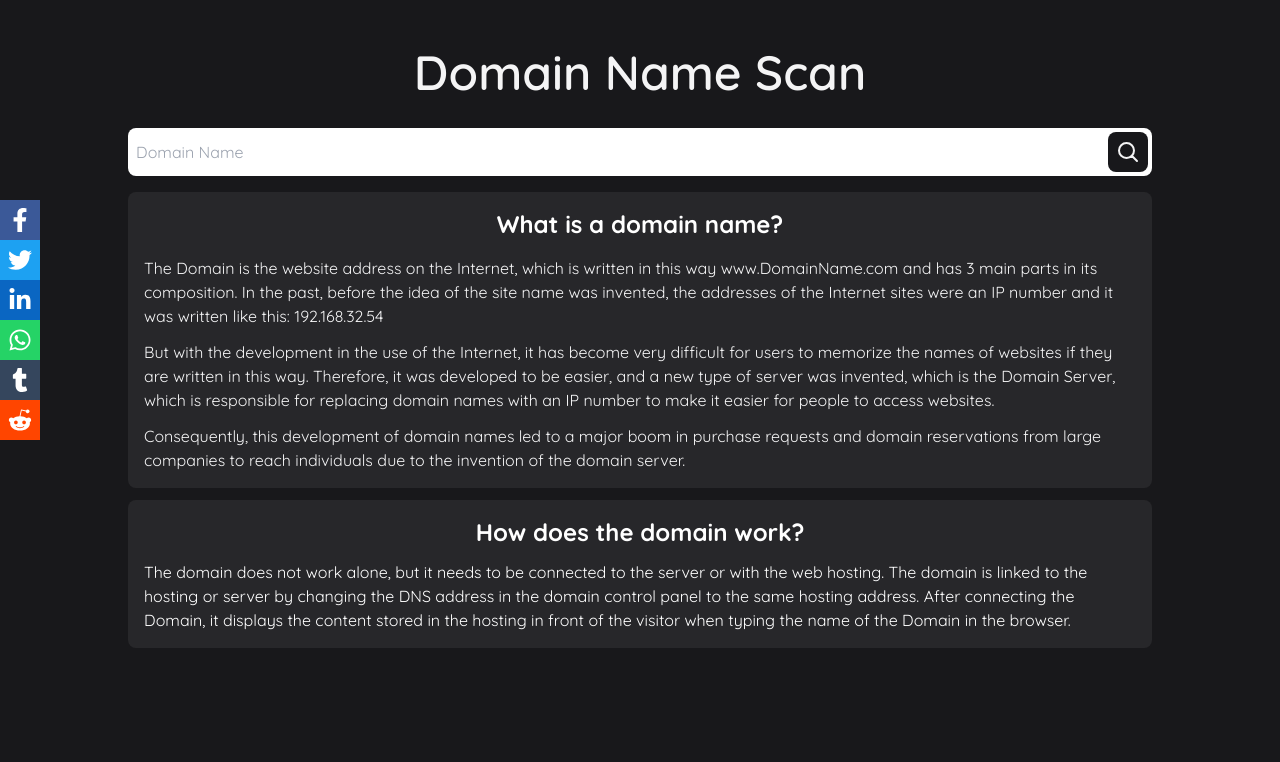
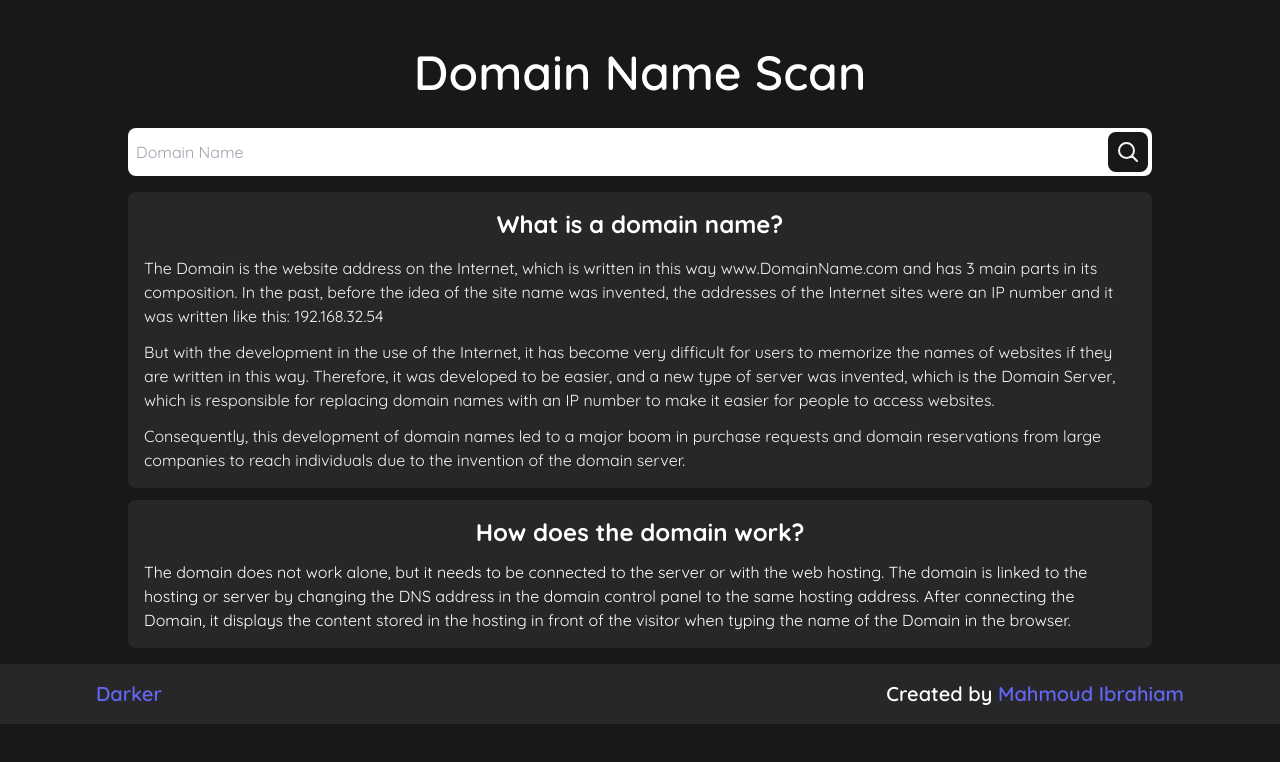
Before and after one commit to cmahmoud/domain-check, a Next.js app: page / in a window 1280 px wide. Shown: the top 762 px of the page. Built offline with nearby package versions, Linux system fonts and the light colour scheme.

Commit message:
Footer component

```diff
--- /dev/null
+++ b/components/Footer.js
@@ -0,0 +1,22 @@
+import Link from "next/link";
+import React from "react";
+
+export default function Footer() {
+    return (
+        <footer className="w-full bg-zinc-800 py-4">
+            <section className="container mx-auto px-4 md:px-24 flex items-center justify-between">
+                <Link href="https://darker.vercel.app/" target="_blank">
+                    <a className="font-semibold text-xl text-indigo-500">
+                        Darker
+                    </a>
+                </Link>
+                <span className="font-semibold text-xl">
+                    Created by{" "}
+                    <Link href="https://imahmoud.vercel.app/" target="_blank">
+                        <a className="text-indigo-500">Mahmoud Ibrahiam</a>
+                    </Link>
+                </span>
+            </section>
+        </footer>
+    );
+}
--- a/components/article.js
+++ b/components/article.js
@@ -3,7 +3,7 @@ import React from "react";
 
 export default function Article() {
     return (
-        <article className="mb-16 md:mb-4">
+        <article className="mb-4">
             <div className="flex flex-col gap-3 p-4 bg-zinc-800 rounded-lg mb-3">
                 <h2 className="text-center text-2xl mb-1 text-white font-bold">
                     What is a domain name?
--- a/components/icons/social.js
+++ /dev/null
@@ -1,44 +0,0 @@
-export const icons = [
-    {
-        title: "facebook",
-        color: "#3B5998",
-        viewBox: "0 0 320 512",
-        url: "https://www.facebook.com/sharer.php?u=https://domainscan.vercel.app/",
-        path: "M279.14 288l14.22-92.66h-88.91v-60.13c0-25.35 12.42-50.06 52.24-50.06h40.42V6.26S260.43 0 225.36 0c-73.22 0-121.08 44.38-121.08 124.72v70.62H22.89V288h81.39v224h100.17V288z",
-    },
-    {
-        title: "twitter",
-        color: "#1da1f2",
-        viewBox: "0 0 512 512",
-        url: "https://twitter.com/share?url=https://domainscan.vercel.app/&text=Domain+check+tool",
-        path: "M459.37 151.716c.325 4.548.325 9.097.325 13.645 0 138.72-105.583 298.558-298.558 298.558-59.452 0-114.68-17.219-161.137-47.106 8.447.974 16.568 1.299 25.34 1.299 49.055 0 94.213-16.568 130.274-44.832-46.132-.975-84.792-31.188-98.112-72.772 6.498.974 12.995 1.624 19.818 1.624 9.421 0 18.843-1.3 27.614-3.573-48.081-9.747-84.143-51.98-84.143-102.985v-1.299c13.969 7.797 30.214 12.67 47.431 13.319-28.264-18.843-46.781-51.005-46.781-87.391 0-19.492 5.197-37.36 14.294-52.954 51.655 63.675 129.3 105.258 216.365 109.807-1.624-7.797-2.599-15.918-2.599-24.04 0-57.828 46.782-104.934 104.934-104.934 30.213 0 57.502 12.67 76.67 33.137 23.715-4.548 46.456-13.32 66.599-25.34-7.798 24.366-24.366 44.833-46.132 57.827 21.117-2.273 41.584-8.122 60.426-16.243-14.292 20.791-32.161 39.308-52.628 54.253z",
-    },
-    {
-        title: "linkedin",
-        color: "#0a66c2",
-        viewBox: "0 0 448 512",
-        url: "https://www.linkedin.com/shareArticle?url=https://domainscan.vercel.app/&title=Domain+check+tool",
-        path: "M100.28 448H7.4V148.9h92.88zM53.79 108.1C24.09 108.1 0 83.5 0 53.8a53.79 53.79 0 0 1 107.58 0c0 29.7-24.1 54.3-53.79 54.3zM447.9 448h-92.68V302.4c0-34.7-.7-79.2-48.29-79.2-48.29 0-55.69 37.7-55.69 76.7V448h-92.78V148.9h89.08v40.8h1.3c12.4-23.5 42.69-48.3 87.88-48.3 94 0 111.28 61.9 111.28 142.3V448z",
-    },
-    {
-        title: "whatsapp",
-        color: "#25d366",
-        viewBox: "0 0 448 512",
-        url: "whatsapp://send?text=https://domainscan.vercel.app/",
-        path: "M380.9 97.1C339 55.1 283.2 32 223.9 32c-122.4 0-222 99.6-222 222 0 39.1 10.2 77.3 29.6 111L0 480l117.7-30.9c32.4 17.7 68.9 27 106.1 27h.1c122.3 0 224.1-99.6 224.1-222 0-59.3-25.2-115-67.1-157zm-157 341.6c-33.2 0-65.7-8.9-94-25.7l-6.7-4-69.8 18.3L72 359.2l-4.4-7c-18.5-29.4-28.2-63.3-28.2-98.2 0-101.7 82.8-184.5 184.6-184.5 49.3 0 95.6 19.2 130.4 54.1 34.8 34.9 56.2 81.2 56.1 130.5 0 101.8-84.9 184.6-186.6 184.6zm101.2-138.2c-5.5-2.8-32.8-16.2-37.9-18-5.1-1.9-8.8-2.8-12.5 2.8-3.7 5.6-14.3 18-17.6 21.8-3.2 3.7-6.5 4.2-12 1.4-32.6-16.3-54-29.1-75.5-66-5.7-9.8 5.7-9.1 16.3-30.3 1.8-3.7.9-6.9-.5-9.7-1.4-2.8-12.5-30.1-17.1-41.2-4.5-10.8-9.1-9.3-12.5-9.5-3.2-.2-6.9-.2-10.6-.2-3.7 0-9.7 1.4-14.8 6.9-5.1 5.6-19.4 19-19.4 46.3 0 27.3 19.9 53.7 22.6 57.4 2.8 3.7 39.1 59.7 94.8 83.8 35.2 15.2 49 16.5 66.6 13.9 10.7-1.6 32.8-13.4 37.4-26.4 4.6-13 4.6-24.1 3.2-26.4-1.3-2.5-5-3.9-10.5-6.6z",
-    },
-    {
-        title: "tumblr",
-        color: "#35465d",
-        viewBox: "0 0 320 512",
-        url: "https://www.tumblr.com/share/link?url=https://domainscan.vercel.app/&name=Domain+check+tool",
-        path: "M309.8 480.3c-13.6 14.5-50 31.7-97.4 31.7-120.8 0-147-88.8-147-140.6v-144H17.9c-5.5 0-10-4.5-10-10v-68c0-7.2 4.5-13.6 11.3-16 62-21.8 81.5-76 84.3-117.1.8-11 6.5-16.3 16.1-16.3h70.9c5.5 0 10 4.5 10 10v115.2h83c5.5 0 10 4.4 10 9.9v81.7c0 5.5-4.5 10-10 10h-83.4V360c0 34.2 23.7 53.6 68 35.8 4.8-1.9 9-3.2 12.7-2.2 3.5.9 5.8 3.4 7.4 7.9l22 64.3c1.8 5 3.3 10.6-.4 14.5z",
-    },
-    {
-        title: "reddit",
-        color: "#ff4500",
-        viewBox: "0 0 512 512",
-        url: "https://reddit.com/submit?url=https://domainscan.vercel.app/&title=Domain+check+tool",
-        path: "M440.3 203.5c-15 0-28.2 6.2-37.9 15.9-35.7-24.7-83.8-40.6-137.1-42.3L293 52.3l88.2 19.8c0 21.6 17.6 39.2 39.2 39.2 22 0 39.7-18.1 39.7-39.7s-17.6-39.7-39.7-39.7c-15.4 0-28.7 9.3-35.3 22l-97.4-21.6c-4.9-1.3-9.7 2.2-11 7.1L246.3 177c-52.9 2.2-100.5 18.1-136.3 42.8-9.7-10.1-23.4-16.3-38.4-16.3-55.6 0-73.8 74.6-22.9 100.1-1.8 7.9-2.6 16.3-2.6 24.7 0 83.8 94.4 151.7 210.3 151.7 116.4 0 210.8-67.9 210.8-151.7 0-8.4-.9-17.2-3.1-25.1 49.9-25.6 31.5-99.7-23.8-99.7zM129.4 308.9c0-22 17.6-39.7 39.7-39.7 21.6 0 39.2 17.6 39.2 39.7 0 21.6-17.6 39.2-39.2 39.2-22 .1-39.7-17.6-39.7-39.2zm214.3 93.5c-36.4 36.4-139.1 36.4-175.5 0-4-3.5-4-9.7 0-13.7 3.5-3.5 9.7-3.5 13.2 0 27.8 28.5 120 29 149 0 3.5-3.5 9.7-3.5 13.2 0 4.1 4 4.1 10.2.1 13.7zm-.8-54.2c-21.6 0-39.2-17.6-39.2-39.2 0-22 17.6-39.7 39.2-39.7 22 0 39.7 17.6 39.7 39.7-.1 21.5-17.7 39.2-39.7 39.2z",
-    },
-];
--- a/components/socialbar/icon.js
+++ /dev/null
@@ -1,22 +0,0 @@
-import React from "react";
-import Link from "next/link";
-
-export default function Icon({ icon }) {
-	return (
-		<div style={{ background: icon.color }} className="flex items-center justify-center w-full basis-1/6 md:basis-0 p-2 cursor-pointer">
-			<Link href={icon.url}>
-				<a className="text-white" target="_blank">
-					<svg
-						xmlns="http://www.w3.org/2000/svg"
-						viewBox={icon.viewBox}
-						width="24"
-						height="24"
-						fill="currentcolor"
-					>
-						<path d={icon.path} />
-					</svg>
-				</a>
-			</Link>
-		</div>
-	);
-}
--- a/components/socialbar/list.js
+++ /dev/null
@@ -1,13 +0,0 @@
-import React from "react";
-import Icon from "@ui/socialbar/icon";
-import { icons } from "@ui/icons/social";
-
-export default function SocialBar() {
-	return (
-		<div className="fixed flex flex-row md:flex-col bottom-0 md:top-1/4 md:left-0 w-full md:w-auto">
-			{icons.map((icon, idx) => (
-				<Icon icon={icon} key={idx} />
-			))}
-		</div>
-	);
-}
--- a/pages/index.js
+++ b/pages/index.js
@@ -1,22 +1,21 @@
-import Head from "next/head";
 import Form from "@ui/Form";
 import Header from "@ui/Header";
 import List from "@ui/domain/list";
-import SocialBar from "@ui/socialbar/list";
-import Meta from "@ui/seo/meta"
-import Article from "@ui/article"
+import Meta from "@ui/seo/meta";
+import Article from "@ui/article";
+import Footer from "@ui/Footer";
 
 export default function Home() {
     return (
         <>
             <Meta />
+            <Header />
             <main className="text-zinc-100 conatiner mx-auto px-4 md:px-32">
-				<Header />
                 <Form />
                 <List />
-				<Article/>
+                <Article />
             </main>
-			<SocialBar />
+            <Footer />
         </>
     );
 }
```
Lines whose indentation alone changed are shown as unchanged.
